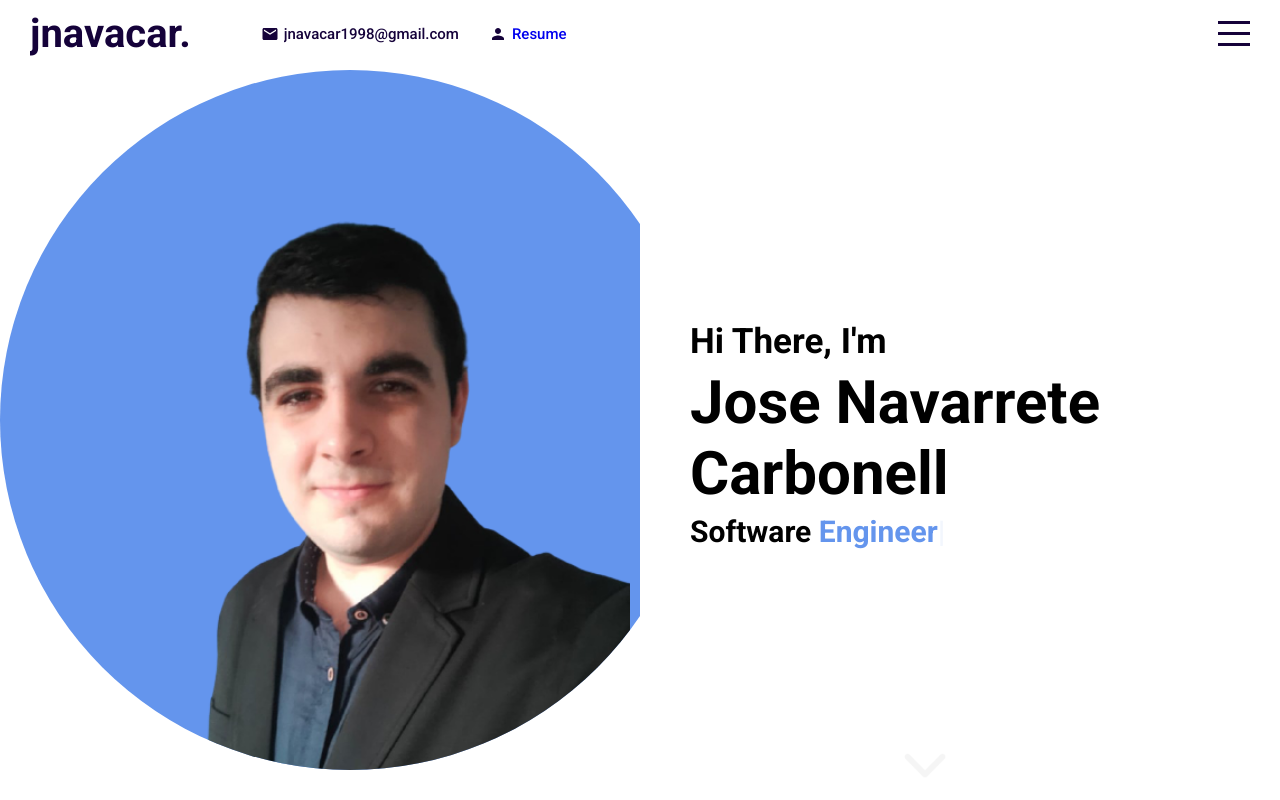
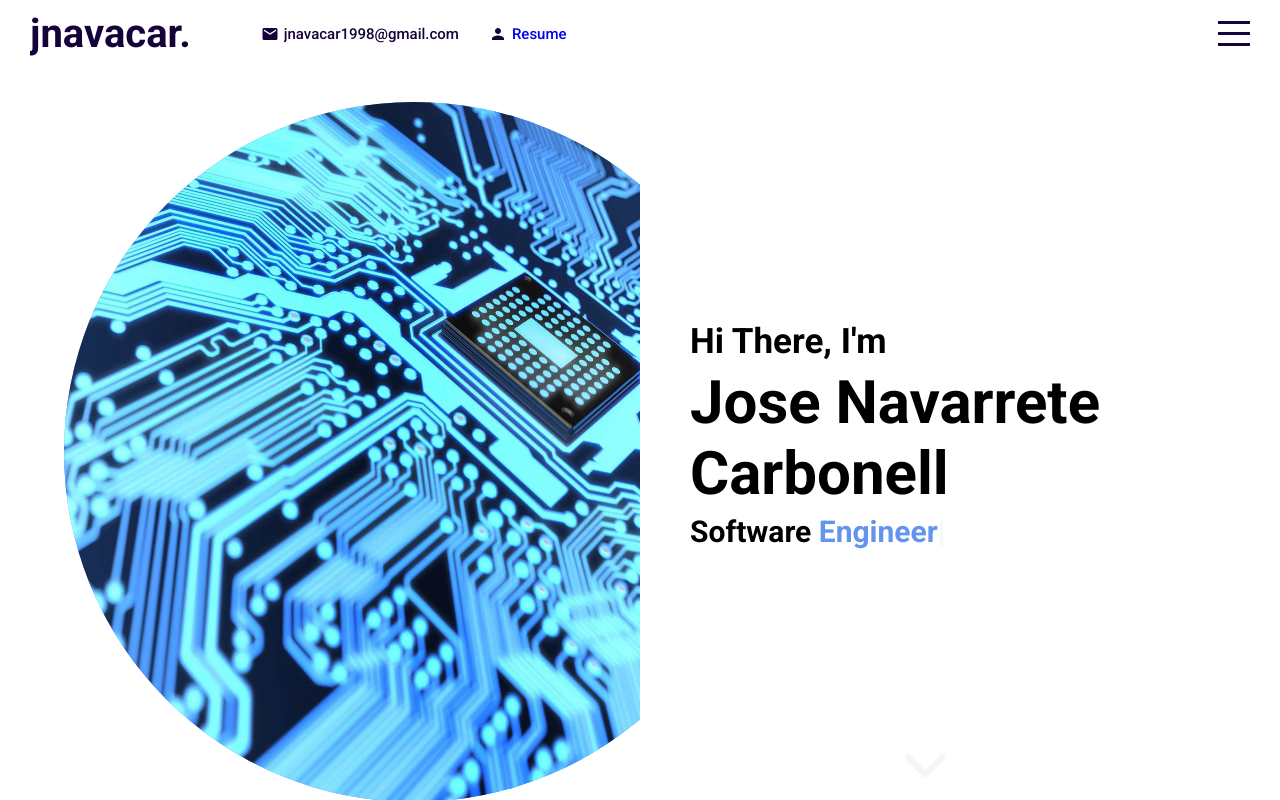
Before and after one commit to Josenavacar/MyCVWebsite-ReactJS-Website, a React (Create React App) app: page / in a window 1280 px wide. Built offline with nearby package versions, Linux system fonts and the light colour scheme; the HTML template or start-up script is replaced by a standard one.

Commit message:
Replaced image

```diff
--- a/src/components/intro/Intro.jsx
+++ b/src/components/intro/Intro.jsx
@@ -20,7 +20,7 @@ export default function Intro() {
         <div className="intro" id="intro">
             <div className="left">
                 <div className="imgContainer">
-                    <img className="portrait" src="assets/portrait.png" alt="" />
+                    <img className="portrait" src="assets/imgfrontpage.png" alt=""/>
                 </div>
             </div>
             <div className="right">
--- a/src/components/intro/intro.scss
+++ b/src/components/intro/intro.scss
@@ -21,14 +21,16 @@
             display: flex;
             align-items: flex-end;
             justify-content: center;
-            float: inline-start;
+            margin-left: 10%;
+            margin-top: 5%;
 
             @include mobile{
                 align-items: flex-start;
             }
 
             img{
-                width: 80%;
+                width: 100%;
+                height: 100%;
 
                 @include mobile{
                     width: 55%;
```
Also changed, not shown: public/assets/imgfrontpage.png (added).
